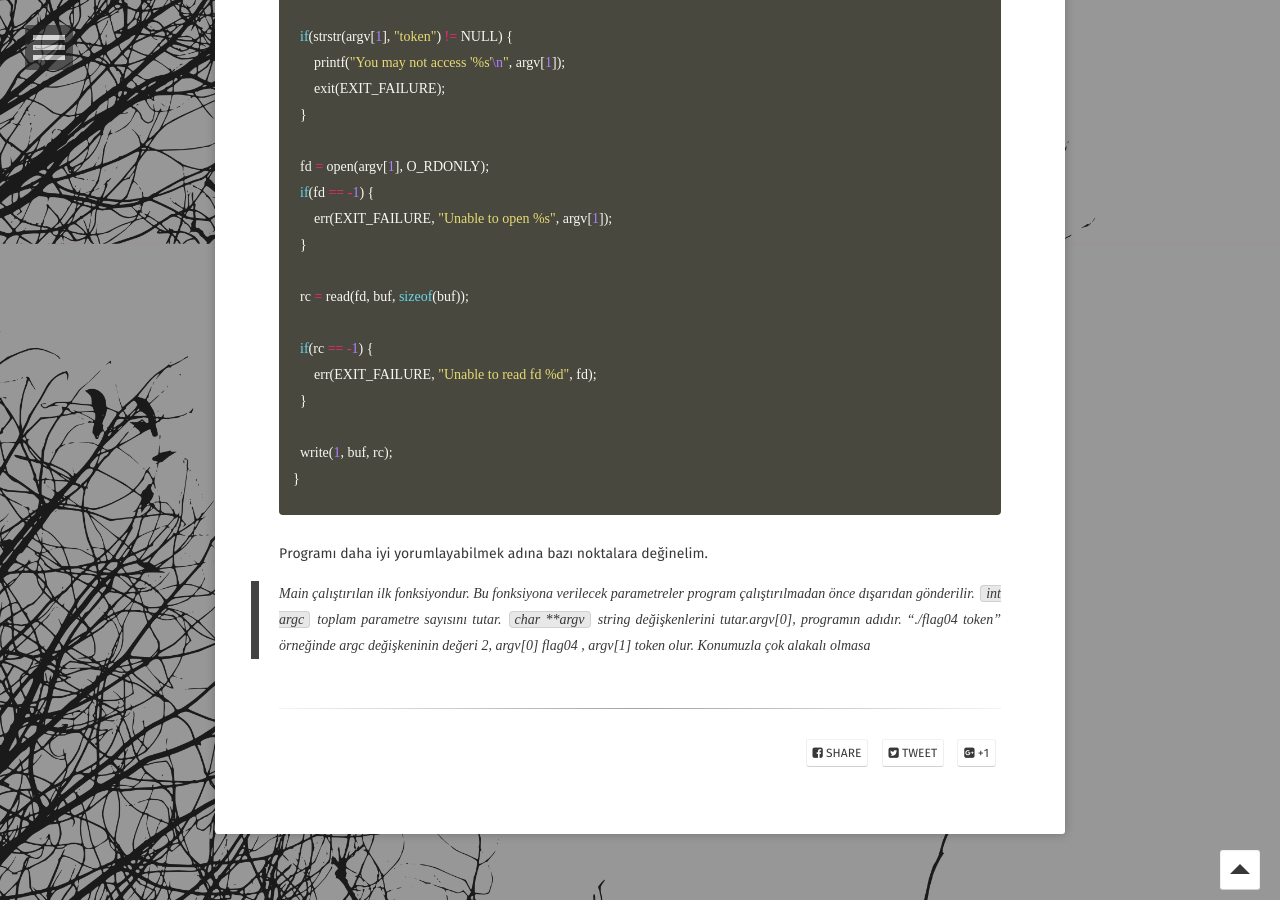
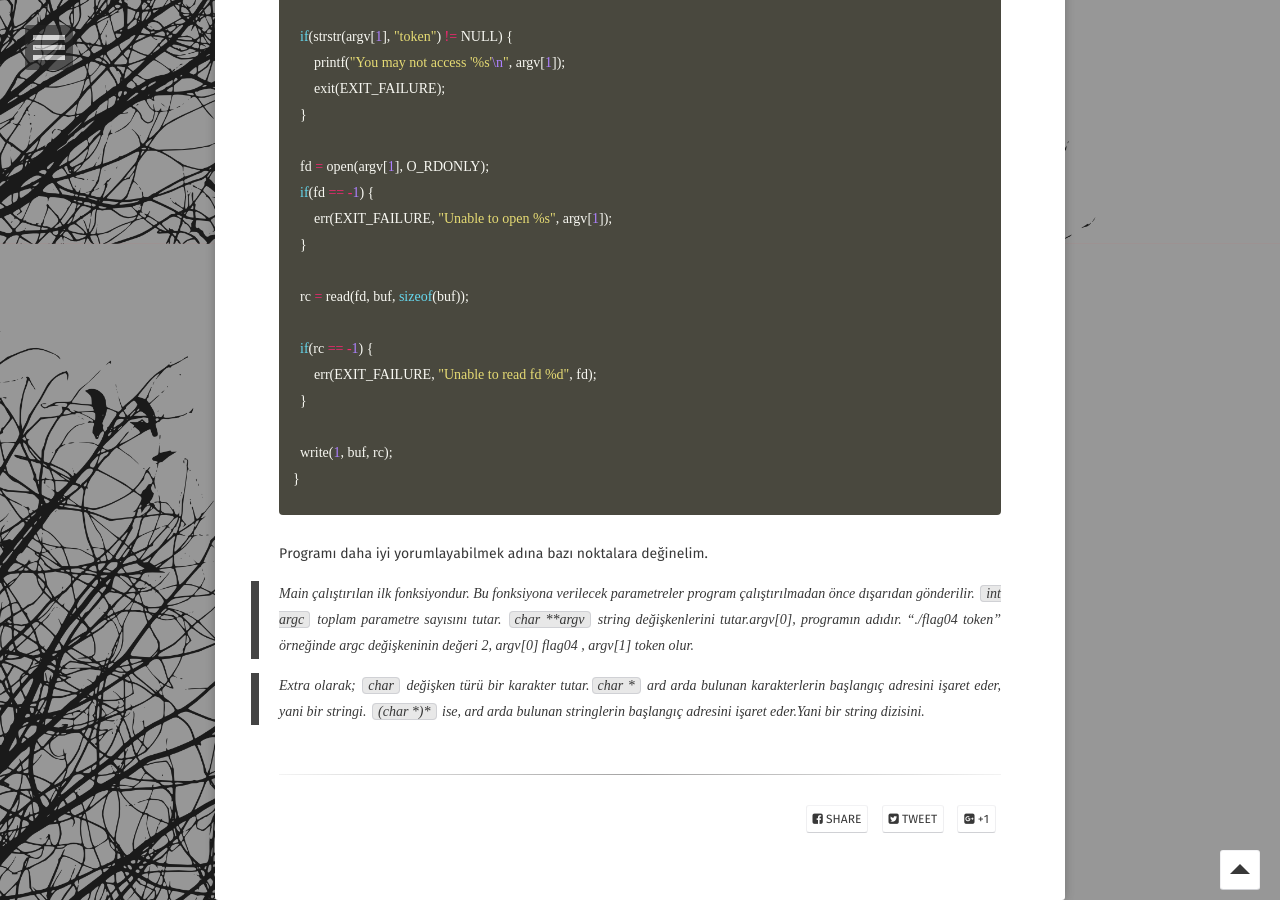
Before and after one commit to burcudemiralp/burcudemiralp.github.io, a Jekyll site: the page built from _posts/2018-02-23-nebula-writeup.md, in a window 1280 px wide and 900 px high, scrolled down 6056 px. Built offline with Jekyll 4.4.1, drawn with Linux system fonts in a browser that asks for light colours; some web fonts are replaced.

Commit message:
Update 2018-02-23-nebula-writeup.md

```diff
--- a/_posts/2018-02-23-nebula-writeup.md
+++ b/_posts/2018-02-23-nebula-writeup.md
@@ -233,4 +233,5 @@ Programı daha iyi yorumlayabilmek adına bazı noktalara değinelim.
 `int argc` toplam parametre sayısını tutar.
 `char **argv` string değişkenlerini tutar.argv[0], programın adıdır.
 "./flag04 token" örneğinde argc değişkeninin değeri 2, argv[0] flag04 , argv[1] token olur.
-Konumuzla çok alakalı olmasa
+
+> Extra olarak; `char` değişken türü bir karakter tutar.`char *` ard arda bulunan karakterlerin başlangıç adresini işaret eder, yani bir stringi. `(char *)*` ise, ard arda bulunan stringlerin başlangıç adresini işaret eder.Yani bir string dizisini.
```
